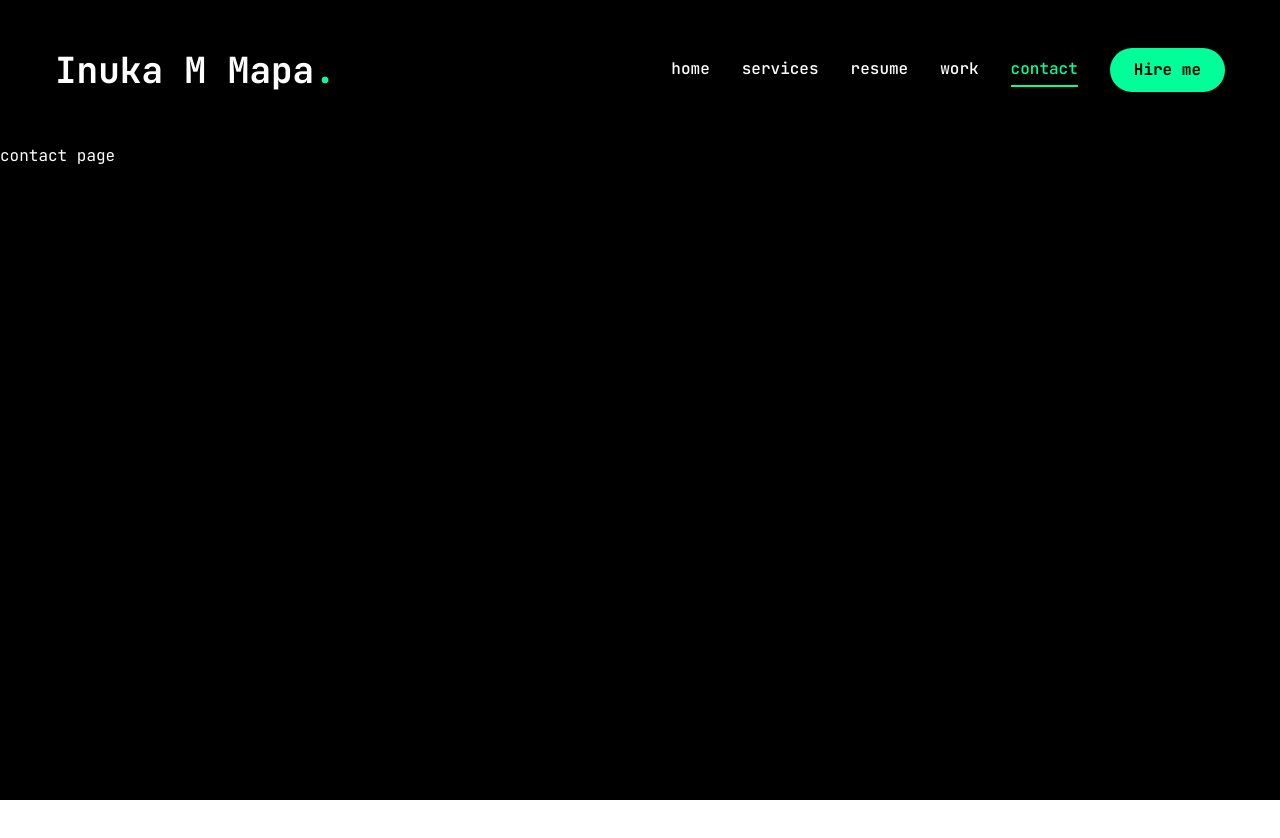
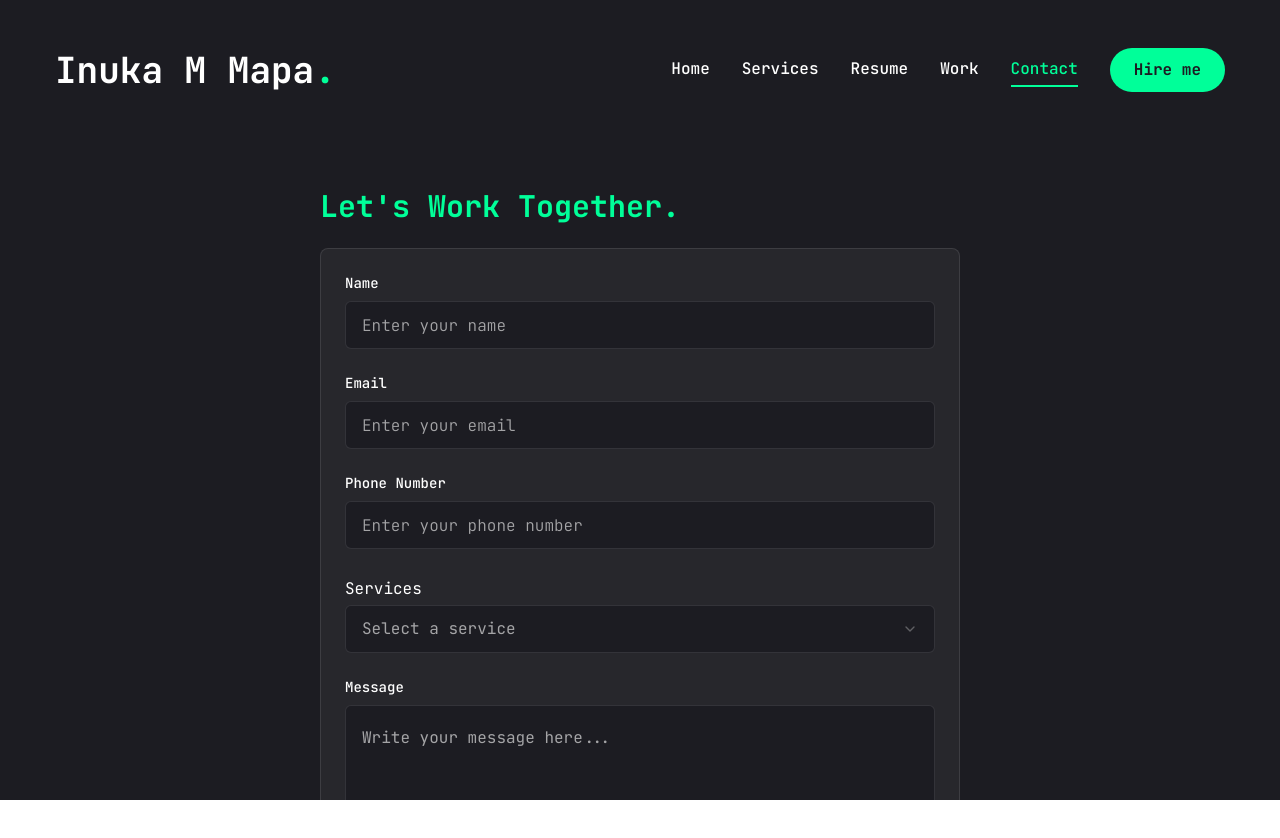
Before and after one commit to InukaMapa/My-New-Portfolio, a Next.js app: page /contact in a window 1280 px wide. Shown: the top 838 px of the page. Before the commit the page ends 800 px from the top, so only its background shows below. Built offline with nearby package versions, Linux system fonts and the light colour scheme.

Commit message:
finish my portfolio

```diff
--- a/app/contact/page.jsx
+++ b/app/contact/page.jsx
@@ -1,5 +1,87 @@
+"use client";
+
+import { Button } from "@/components/ui/button";
+import { Input } from "@/components/ui/input";
+import { Textarea } from "@/components/ui/textarea";
+import {
+  Select,
+  SelectContent,
+  SelectGroup,
+  SelectItem,
+  SelectLabel,
+  SelectTrigger,
+  SelectValue,
+} from "@/components/ui/select";
+
 const Contact = () => {
-    return <div>contact page</div>;
+  return (
+    <section className="max-w-2xl mx-auto px-4 py-12">
+      <h1 className="text-3xl font-bold mb-6 text-accent">Let's Work Together.</h1>
+      <form className="space-y-6 border border-white/10 rounded-lg p-6 bg-[#27272c] backdrop-blur">
+        {/* Name */}
+        <div>
+          <label className="block mb-2 text-sm font-medium">Name</label>
+          <Input
+            placeholder="Enter your name"
+            className="flex h-[48px] rounded-md border border-white/10 focus:border-accent font-light bg-primary px-4 py-5 text-base placeholder:text-white/60 outline-none text-left"
+          />
+        </div>
+
+        {/* Email */}
+        <div>
+          <label className="block mb-2 text-sm font-medium">Email</label>
+          <Input
+            type="email"
+            placeholder="Enter your email"
+            className="flex h-[48px] rounded-md border border-white/10 focus:border-accent font-light bg-primary px-4 py-5 text-base placeholder:text-white/60 outline-none text-left"
+          />
+        </div>
+
+        {/* Phone Number */}
+        <div>
+          <label className="block mb-2 text-sm font-medium">Phone Number</label>
+          <Input
+            type="tel"
+            placeholder="Enter your phone number"
+            className="flex h-[48px] rounded-md border border-white/10 focus:border-accent font-light bg-primary px-4 py-5 text-base placeholder:text-white/60 outline-none text-left"
+          />
+        </div>
+
+        {/* Services */}
+        <div>
+          <label className="w-full
+            text-base
+            placeholder:text-white/10
+            focus:outline-none ">Services</label>
+          <Select>
+            <SelectTrigger className="w-full">
+              <SelectValue placeholder="Select a service" />
+            </SelectTrigger>
+            <SelectContent>
+              <SelectGroup>
+                <SelectItem value="web">Web Development</SelectItem>
+                <SelectItem value="uiux">UI/UX Design</SelectItem>
+                <SelectItem value="logo">Logo Design</SelectItem>
+              </SelectGroup>
+            </SelectContent>
+          </Select>
+        </div>
+
+        {/* Message */}
+        <div>
+          <label className="block mb-2 text-sm font-medium">Message</label>
+          <Textarea
+            placeholder="Write your message here..."
+            rows={5}
+            className="flex min-h-[80px] w-full rounded-md border border-white/10 bg-primary px-4 py-5 text-base placeholder:text-white/60 focus-visible:outline-none focus-visible:ring-1 focus-visible:ring-accent focus-visible:ring-offset-0 disabled:cursor-not-allowed disabled:opacity-50 text-left"
+          />
+        </div>
+
+        {/* Submit */}
+        <Button type="submit">Send Message</Button>
+      </form>
+    </section>
+  );
 };
 
 export default Contact;
--- a/components/Nav.jsx
+++ b/components/Nav.jsx
@@ -30,14 +30,14 @@ const links = [
 const Nav = () => {
     const pathname =usePathname();
     return(
-        <nav className="flex gap-8">
+        <nav className="flex gap-8 ">
             {links.map((link, index) =>{
                 return(
                 <Link
                     href={link.path}
                     key={index}
-                    className={`${link.path === pathname ? "text-accent border-b-2 border-accent" : ""}
-                    capitalized font-medium hover:text-accent transition-all`}
+                    className={`${link.path === pathname ? "text-accent border-b-2 border-accent " : ""}
+                     capitalize font-medium hover:text-accent transition-all`}
                 >
                     {link.name}
                 </Link>
@@ -47,4 +47,4 @@ const Nav = () => {
     );
 };
 
-export default Nav
+export default Nav;
--- a/components/Photo.jsx
+++ b/components/Photo.jsx
@@ -21,23 +21,23 @@ const Photo = () => {
             opacity:1,
             transition :{delay: 2.4, duration:0.4, ease: "easeInOut"},
              }}
-            className="w-[298px] h-[298px] xl:w-[498px] xl:h-[498px] mix-blend-lighten
-            absolute"
+            className="w-[400px] h-[400px] xl:w-[600px] xl:h-[600px] mix-blend-lighten
+            absolute top-[-40px] left-[-20px]"
             >
 
                 <Image
-                src="/assets/photo.png"
+                src="/assets/pic.png"
                 priority
                 quality={100}
                 fill
-                alt=""
+                alt="Descriptive alt text"
                 className="object-contain"
                 />
             </motion.div>
 
             {/*circle*/}
             <motion.svg
-            className="w-[300px] xl:w-[506px] h-[300px] xl:h-[506px]"
+            className="w-[350px] xl:w-[576px] h-[350px] xl:h-[576px]"
             fill="transparent"
             viewBox="0 0 506 506"
              xmlns="http://www.w3.org/2000/svg"
--- /dev/null
+++ b/components/WorkSliderBtns.jsx
@@ -0,0 +1,21 @@
+"use client";
+
+import{ useSwiper } from "swiper/react";
+import { PiCaretLeftBold, PiCaretRightBold } from "react-icons/pi";
+
+const WorkSliderBtns = ({ containerStyles, btnStyles, iconStyles }) =>{
+    const swiper =useSwiper();
+    return (
+  <div className={containerStyles}>
+    <button className={btnStyles} onClick={() => swiper.slidePrev()}>
+      <PiCaretLeftBold className={iconStyles} />
+    </button>
+    <button className={btnStyles} onClick={() => swiper.slideNext()}>
+      <PiCaretRightBold className={iconStyles} />
+    </button>
+  </div>
+);
+
+                };
+
+export default WorkSliderBtns;
--- a/components/ui/input.jsx
+++ b/components/ui/input.jsx
@@ -7,8 +7,8 @@ const Input = React.forwardRef(({ className, type, ...props }, ref) => {
     <input
       type={type}
       className={cn(
-        "flex h-10 w-full rounded-md border border-input bg-background px-3 py-2 text-base ring-offset-background file:border-0 file:bg-transparent file:text-sm file:font-medium file:text-foreground placeholder:text-muted-foreground focus-visible:outline-none focus-visible:ring-2 focus-visible:ring-ring focus-visible:ring-offset-2 disabled:cursor-not-allowed disabled:opacity-50 md:text-sm",
-        className
+"h-[50px] w-full rounded-md border border-white/10 focus:border-accent font-light bg-primary px-4 py-3 text-base placeholder:text-white/60 outline-none text-left",
+  className
       )}
       ref={ref}
       {...props} />
--- a/components/ui/select.jsx
+++ b/components/ui/select.jsx
@@ -16,8 +16,10 @@ const SelectTrigger = React.forwardRef(({ className, children, ...props }, ref)
   <SelectPrimitive.Trigger
     ref={ref}
     className={cn(
-      "flex h-10 w-full items-center justify-between rounded-md border border-input bg-background px-3 py-2 text-sm ring-offset-background data-[placeholder]:text-muted-foreground focus:outline-none focus:ring-2 focus:ring-ring focus:ring-offset-2 disabled:cursor-not-allowed disabled:opacity-50 [&>span]:line-clamp-1",
-      className
+  "flex h-[48px] w-full items-center justify-between rounded-md border",
+  "border-white/10 bg-primary px-4 py-5 text-base text-white/60",
+  "placeholder:text-white/10 focus:border-accent outline-none",
+  className
     )}
     {...props}>
     {children}
@@ -54,7 +56,8 @@ const SelectContent = React.forwardRef(({ className, children, position = "poppe
     <SelectPrimitive.Content
       ref={ref}
       className={cn(
-        "relative z-50 max-h-[--radix-select-content-available-height] min-w-[8rem] overflow-y-auto overflow-x-hidden rounded-md border bg-popover text-popover-foreground shadow-md data-[state=open]:animate-in data-[state=closed]:animate-out data-[state=closed]:fade-out-0 data-[state=open]:fade-in-0 data-[state=closed]:zoom-out-95 data-[state=open]:zoom-in-95 data-[side=bottom]:slide-in-from-top-2 data-[side=left]:slide-in-from-right-2 data-[side=right]:slide-in-from-left-2 data-[side=top]:slide-in-from-bottom-2 origin-[--radix-select-content-transform-origin]",
+        "relative z-50 max-h-96 min-w-[8rem] overflow-hidden rounded-md border border-slate-200 bg-primary text-white shadow-md  data-[state=open]:animate-in data-[state=closed]:animate-out data-[state=closed]:fade-out-0 data-[state=open]:fade-in-0 data-[state=closed]:zoom-out-95 data-[state=open]:zoom-in-95 data-[side=bottom]:slide-in-from-top-2 data-[side=left]:slide-in-from-right-2 data-[side=right]:slide-in-from-left-2 data-[side=top]:slide-in-from-bottom-2 dark:border-slate-800 dark:bg-slate-950 dark:text-slate-50",
+
         position === "popper" &&
           "data-[side=bottom]:translate-y-1 data-[side=left]:-translate-x-1 data-[side=right]:translate-x-1 data-[side=top]:-translate-y-1",
         className
--- a/components/ui/sheet.jsx
+++ b/components/ui/sheet.jsx
@@ -48,7 +48,14 @@ const sheetVariants = cva(
 const SheetContent = React.forwardRef(({ side = "right", className, children, ...props }, ref) => (
   <SheetPortal>
     <SheetOverlay />
-    <SheetPrimitive.Content ref={ref} className={cn(sheetVariants({ side }), className)} {...props}>
+    <SheetPrimitive.Content
+     ref={ref}
+     className={cn(sheetVariants({ side }), className)}
+     {...props}>
+      {/* ✅ Accessibility title */}
+      <SheetPrimitive.Title className="sr-only">
+      Sidebar panel
+      </SheetPrimitive.Title>
       {children}
       <SheetPrimitive.Close
         className="absolute right-8 top-8 transition-opacity
--- a/components/ui/textarea.jsx
+++ b/components/ui/textarea.jsx
@@ -6,7 +6,8 @@ const Textarea = React.forwardRef(({ className, ...props }, ref) => {
   return (
     <textarea
       className={cn(
-        "flex min-h-[80px] w-full rounded-md border border-input bg-background px-3 py-2 text-base ring-offset-background placeholder:text-muted-foreground focus-visible:outline-none focus-visible:ring-2 focus-visible:ring-ring focus-visible:ring-offset-2 disabled:cursor-not-allowed disabled:opacity-50 md:text-sm",
+className="flex min-h-[80px] w-full rounded-md border border-white/10 bg-primary px-4 py-5 text-base placeholder:text-white/60 focus-visible:outline-none focus-visible:ring-1 focus-visible:ring-accent focus-visible:ring-offset-0 disabled:cursor-not-allowed disabled:opacity-50 text-left",
+
         className
       )}
       ref={ref}
--- a/tailwind.config.js
+++ b/tailwind.config.js
@@ -28,7 +28,7 @@ module.exports = {
   		extend: {
 
 			colors: {
-			primary: "#000000",
+			primary: "#1c1c22",
 			accent: {
 				DEFAULT: "#00ff99",
 				hover: "#00e187",
```
Also changed, not shown: app/work/page.jsx (+96 -15 lines), public/assets/photo.png (deleted), public/assets/pic.png (added).
